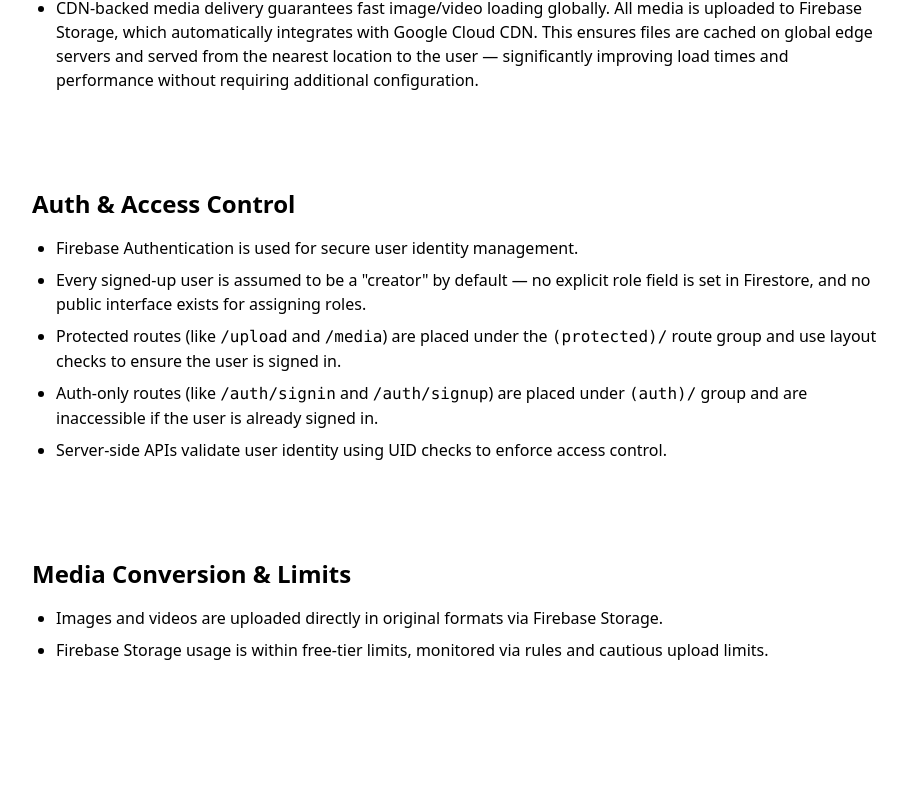
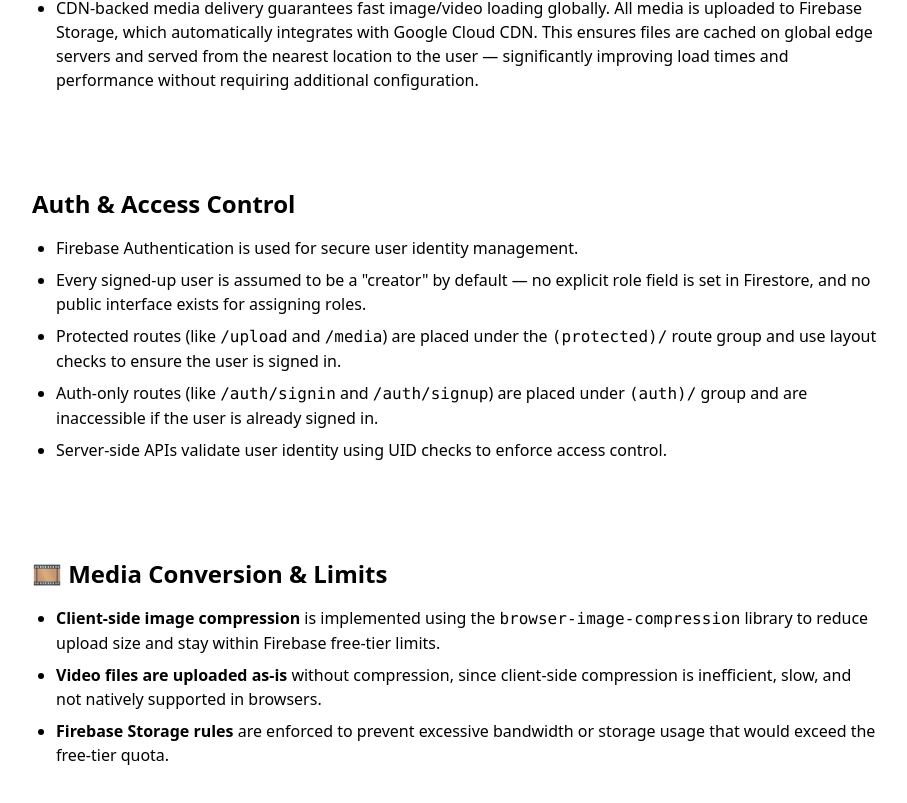
Before and after one commit to Salman-Irfan/nextjsMediaAppFirebase, a Next.js app: page / in a window 1280 px wide. Shown: the part 1393-2196 px from the top of the page, without its empty margins (184-1091 px from the left). Before the commit the page ends 2103 px from the top, so only its background shows below. Built offline with nearby package versions, Linux system fonts and the light colour scheme; no server answers.

Commit message:
client side image compression

```diff
--- a/package.json
+++ b/package.json
@@ -11,6 +11,7 @@
   "dependencies": {
     "@clerk/nextjs": "^6.18.1",
     "axios": "^1.9.0",
+    "browser-image-compression": "^2.0.2",
     "firebase": "^11.6.1",
     "next": "15.3.1",
     "react": "^19.0.0",
--- a/src/app/(protected)/upload/page.jsx
+++ b/src/app/(protected)/upload/page.jsx
@@ -4,6 +4,7 @@
 import { auth } from "@/firebase/config";
 import { postData } from "@/services/apiServices/postData";
 import { END_POINTS } from "@/constants/endPoints";
+import imageCompression from "browser-image-compression";
 
 const UploadPage = () => {
   const [file, setFile] = useState(null);
@@ -25,8 +26,20 @@
     setSuccess(false);
 
     try {
+      let uploadFile = file;
+
+      // Only compress images (not videos)
+      if (file.type.startsWith("image/")) {
+        const options = {
+          maxSizeMB: 1,
+          maxWidthOrHeight: 1280,
+          useWebWorker: true,
+        };
+        uploadFile = await imageCompression(file, options);
+      }
+
       const formData = new FormData();
-      formData.append("file", file);
+      formData.append("file", uploadFile);
       formData.append("title", title);
       formData.append("location", location);
       formData.append("people", people);
@@ -51,7 +64,6 @@
       setUploading(false);
     }
   };
-
 
   return (
     <div className="min-h-screen bg-gray-100 dark:bg-gray-900 flex flex-col items-center justify-center px-4 py-8">
--- a/src/components/views/homeViews/MediaConversionInfo.jsx
+++ b/src/components/views/homeViews/MediaConversionInfo.jsx
@@ -1,21 +1,20 @@
 import React from "react";
 
-const MediaConversionInfo = () => {
-  return (
+const MediaConversionInfo = () => (
   <section className="py-12 px-6 max-w-4xl mx-auto">
-      <h2 className="text-2xl font-bold mb-4">Media Conversion & Limits</h2>
+    <h2 className="text-2xl font-bold mb-4">🎞️ Media Conversion & Limits</h2>
     <ul className="list-disc ml-6 space-y-2">
       <li>
-          Images and videos are uploaded directly in original formats via
-          Firebase Storage.
+        <strong>Client-side image compression</strong> is implemented using the <code>browser-image-compression</code> library to reduce upload size and stay within Firebase free-tier limits.
       </li>
       <li>
-          Firebase Storage usage is within free-tier limits, monitored via rules
-          and cautious upload limits.
+        <strong>Video files are uploaded as-is</strong> without compression, since client-side compression is inefficient, slow, and not natively supported in browsers.
+      </li>
+      <li>
+        <strong>Firebase Storage rules</strong> are enforced to prevent excessive bandwidth or storage usage that would exceed the free-tier quota.
       </li>
     </ul>
   </section>
 );
-};
 
 export default MediaConversionInfo;
```
Also changed, not shown: 1 other file (tests, documents, lock files or other folders). Lines whose indentation alone changed are shown as unchanged.
